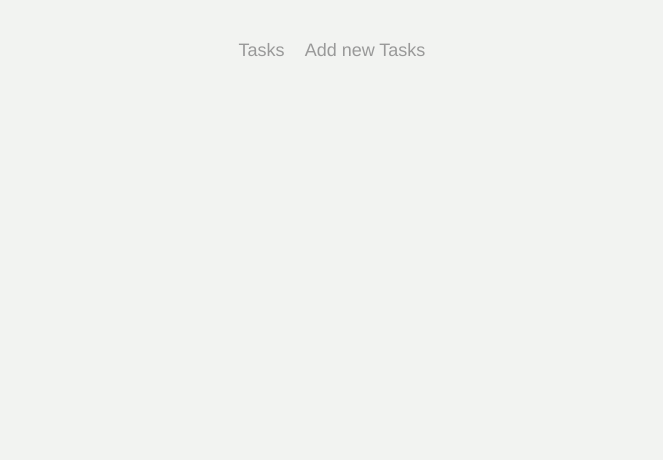
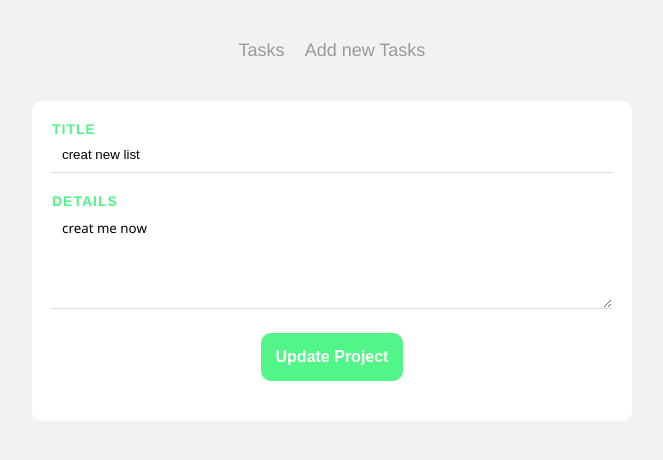
Before and after one commit to hossampy/vue-todo, a Vue app: page /edite-project/3 in a window 1280 px wide. Before the commit this address had no page. Shown: the top 460 px of the page, without its empty margins (308-971 px from the left). Built offline with nearby package versions, Linux system fonts and the light colour scheme; data requests are answered from the project's data file.

Commit message:
add edite form

```diff
--- a/data/db.json
+++ b/data/db.json
@@ -7,10 +7,14 @@
       "complete": true
     },
     {
-      "id": "4",
-      "title": "manage your rome",
-      "details": "manage me now",
-      "complete": true
+      "title": "manage your roome",
+      "details": "manage me rome",
+      "id": "4"
+    },
+    {
+      "title": "learn vue ",
+      "details": "learn vue and nuxt js and doker",
+      "id": "b8e4"
     }
   ]
 }
--- a/src/components/SingleProject.vue
+++ b/src/components/SingleProject.vue
@@ -4,7 +4,9 @@
       <h3 @click="toggleDetails">{{proj.title}}</h3>
       <div class="icons">
         <span @click="toggledone" class="material-icons done">done</span>
-        <span class="material-icons edit">edit</span>
+        <router-link :to="{ name: 'EditProject', params: { id: proj.id } }">
+             <span class="material-icons edit">edit</span>
+        </router-link>
         <span @click="deleteProject" class="material-icons delete">delete</span>
       </div>
     </div>
--- a/src/router/index.js
+++ b/src/router/index.js
@@ -1,6 +1,7 @@
 import { createRouter, createWebHistory } from 'vue-router'
 import HomeView from '../views/HomeView.vue'
 import AddProject from '../views/AddProject.vue'
+import EditProject from '../views/EditProject.vue'
 
 const routes = [
   {
@@ -13,6 +14,12 @@ const routes = [
     name: 'AddProject',
     component: AddProject
   },
+   {
+    path: '/edite-project/:id',
+    name: 'EditProject',
+    component: EditProject,
+    props:true
+  },
 
 ]
 
--- /dev/null
+++ b/src/views/EditProject.vue
@@ -0,0 +1,115 @@
+<template>
+  <form @submit.prevent="updateProject">
+    <label>Title</label>
+    <input type="text" v-model="title" required>
+    <label>Details</label>
+    <textarea v-model="details" required></textarea>
+    <button type="submit">Update Project</button>
+  </form>
+</template>
+
+<script>
+export default {
+  props: ['id'],
+  data() {
+    return {
+      title: '',
+      details: '',
+      uri: 'http://localhost:3000/projects/' + this.id
+    }
+  },
+  async mounted() {
+    await this.fetchProject();
+  },
+  methods: {
+    async fetchProject() {
+      try {
+        const response = await fetch(this.uri);
+        const data = await response.json();
+        this.title = data.title;
+        this.details = data.details;
+      } catch (error) {
+        console.error('Error fetching project:', error);
+      }
+    },
+    async updateProject() {
+      const projectData = {
+        title: this.title,
+        details: this.details
+      };
+
+      try {
+        const response = await fetch(this.uri, {
+          method: 'PUT',
+          headers: {
+            'Content-Type': 'application/json'
+          },
+          body: JSON.stringify(projectData)
+        });
+
+        if (response.ok) {
+          console.log('Project updated successfully!');
+          this.$router.push('/')
+
+        } else {
+          console.error('Failed to update project:', response.statusText);
+        }
+      } catch (error) {
+        console.error('Error updating project:', error);
+      }
+    }
+  }
+}
+</script>
+
+<style>
+form{
+    background: white;
+    padding: 20px;
+    border-radius: 10px;
+    border-radius: 10px;
+}
+label{
+    display: block;
+    color: #51f588;
+    text-transform: uppercase;
+    font-size: 14px;
+    font-weight: bold;
+    letter-spacing: 1px;
+    margin: 20px 0 10 0;
+}
+input{
+    padding: 10px;
+    border: 0;
+    border-bottom: 1px solid #ddd;
+    width: 100%;
+    box-sizing: border-box;
+    margin-bottom: 20px;
+}
+textarea{
+     padding: 10px;
+    border: 0;
+    border-bottom: 1px solid #ddd;
+    width: 100%;
+    height: 100px;
+    box-sizing: border-box;
+    font-family: 'Segoe UI', Tahoma, Geneva, Verdana, sans-serif;
+
+}
+form button{
+    display: block;
+    margin: 20px auto 0;
+    background: #51f588;
+    padding: 15px;
+    border: 0;
+    border-radius: 10px;
+    font-size: 16px;
+    color: #ffffff;
+    font-weight: bold;
+    margin-bottom: 20px;
+}
+form button:hover{
+    color: #ffffff;
+     background: #8f53f6;
+
+}</style>
```
